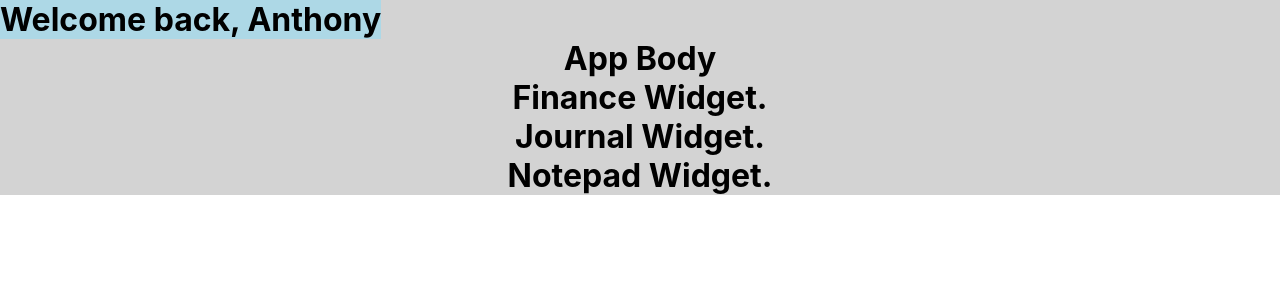
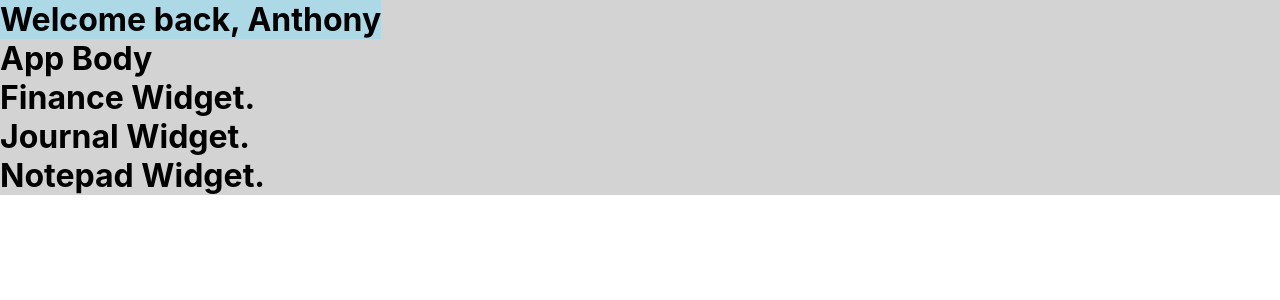
Before and after one commit to arn-foto/encrypt-me, a React (Create React App) app in the folder encrypt-me/: page / in a window 1280 px wide. Shown: the top 300 px of the page. Built offline with nearby package versions, Linux system fonts and the light colour scheme.

Commit message:
+ Adjusting folder structure

```diff
--- a/encrypt-me/src/App.js
+++ b/encrypt-me/src/App.js
@@ -1,8 +1,6 @@
 import React from "react";
 import Header from "./Header";
 import Body from "./Body";
-import "./Css/App.css";
-import { AppBody } from "../src/Body/styles";
 
 function App() {
 	return (
--- a/encrypt-me/src/Css/App.css
+++ /dev/null
@@ -1,3 +0,0 @@
-.App {
-	text-align: center;
-}
```
